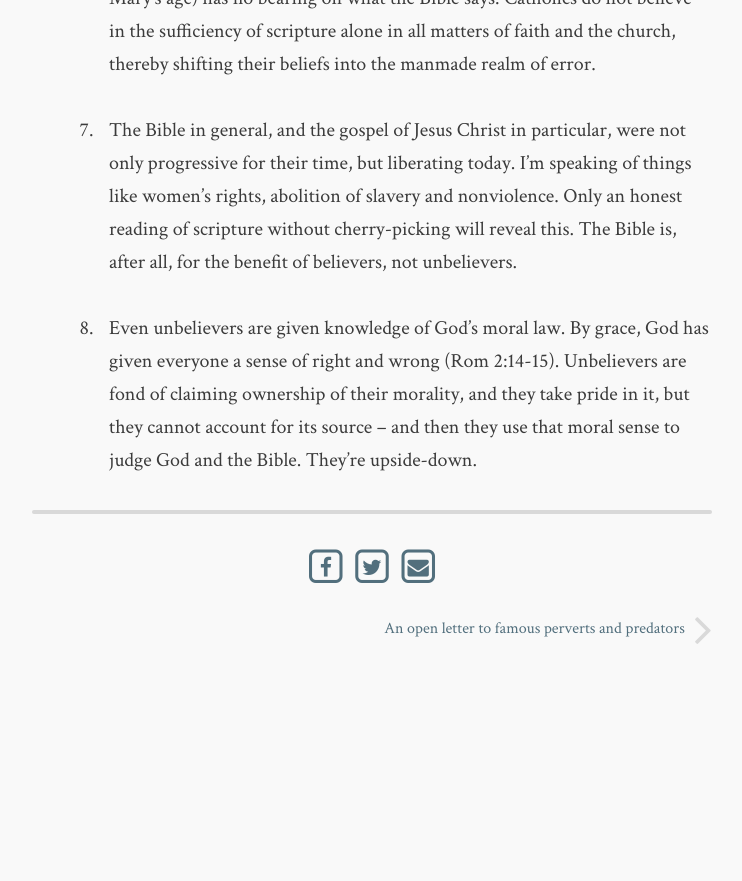
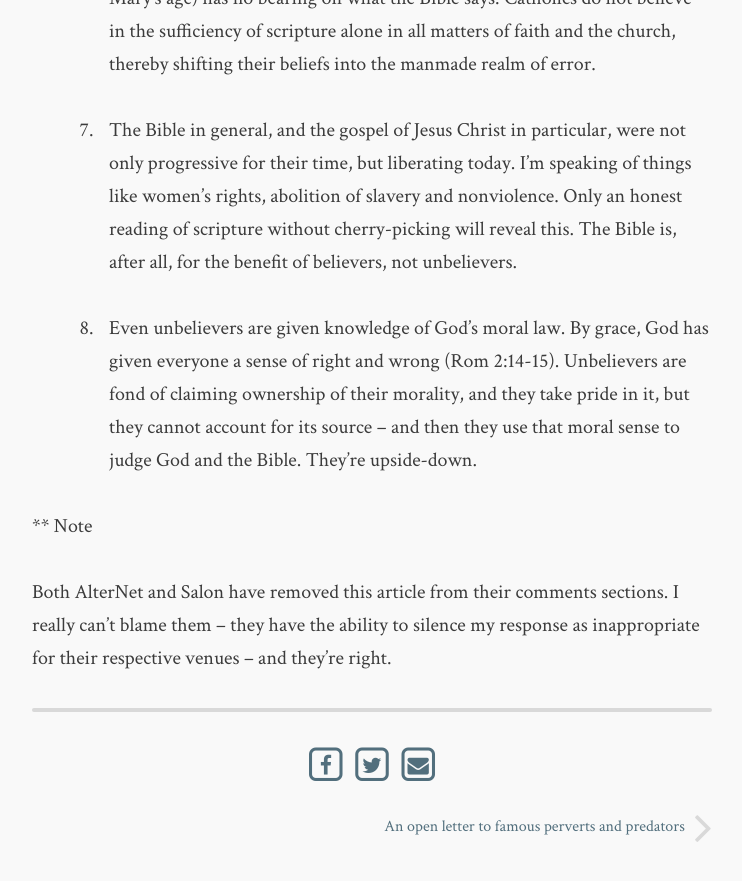
Before and after one commit to flashlightministries/oilforlight, a Jekyll site: the page built from _posts/2017-11-15-roy-moore-hypocrite.md, in a window 1280 px wide and 900 px high, scrolled down 1747 px. Shown: the top 881 px of the window, without its empty margins (268-1010 px from the left). Built offline with Jekyll 4.4.1, drawn with Linux system fonts in a browser that asks for light colours; nearby versions of some CDN libraries; before the commit the page ends 2449 px from its top, so only the background shows below that.

Commit message:
Update 2017-11-15-roy-moore-hypocrite.md

```diff
--- a/_posts/2017-11-15-roy-moore-hypocrite.md
+++ b/_posts/2017-11-15-roy-moore-hypocrite.md
@@ -26,3 +26,7 @@ This article contains a number of standard Bible-blunders committed by unbelieve
 7. The Bible in general, and the gospel of Jesus Christ in particular, were not only progressive for their time, but liberating today.  I'm speaking of things like women's rights, abolition of slavery and nonviolence. Only an honest reading of scripture without cherry-picking will reveal this.  The Bible is, after all, for the benefit of believers, not unbelievers.
 
 8. Even unbelievers are given knowledge of God's moral law.  By grace, God has given everyone a sense of right and wrong (Rom 2:14-15).  Unbelievers are fond of claiming ownership of their morality, and they take pride in it, but they cannot account for its source -- and then they use that moral sense to judge God and the Bible.  They're upside-down.
+
+** Note
+
+Both AlterNet and Salon have removed this article from their comments sections.  I really can't blame them -- they have the ability to silence my response as inappropriate for their respective venues -- and they're right.
```
